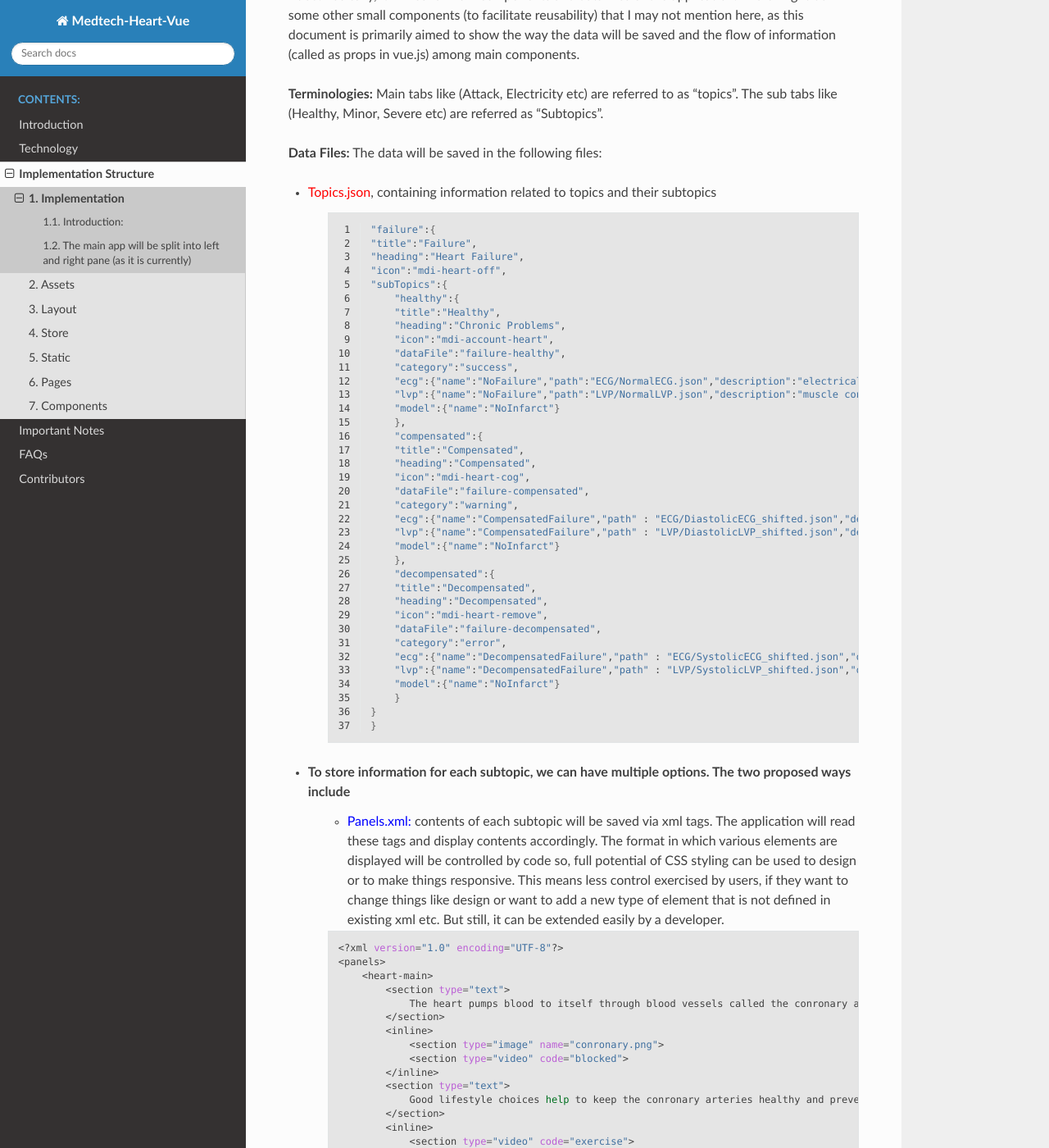
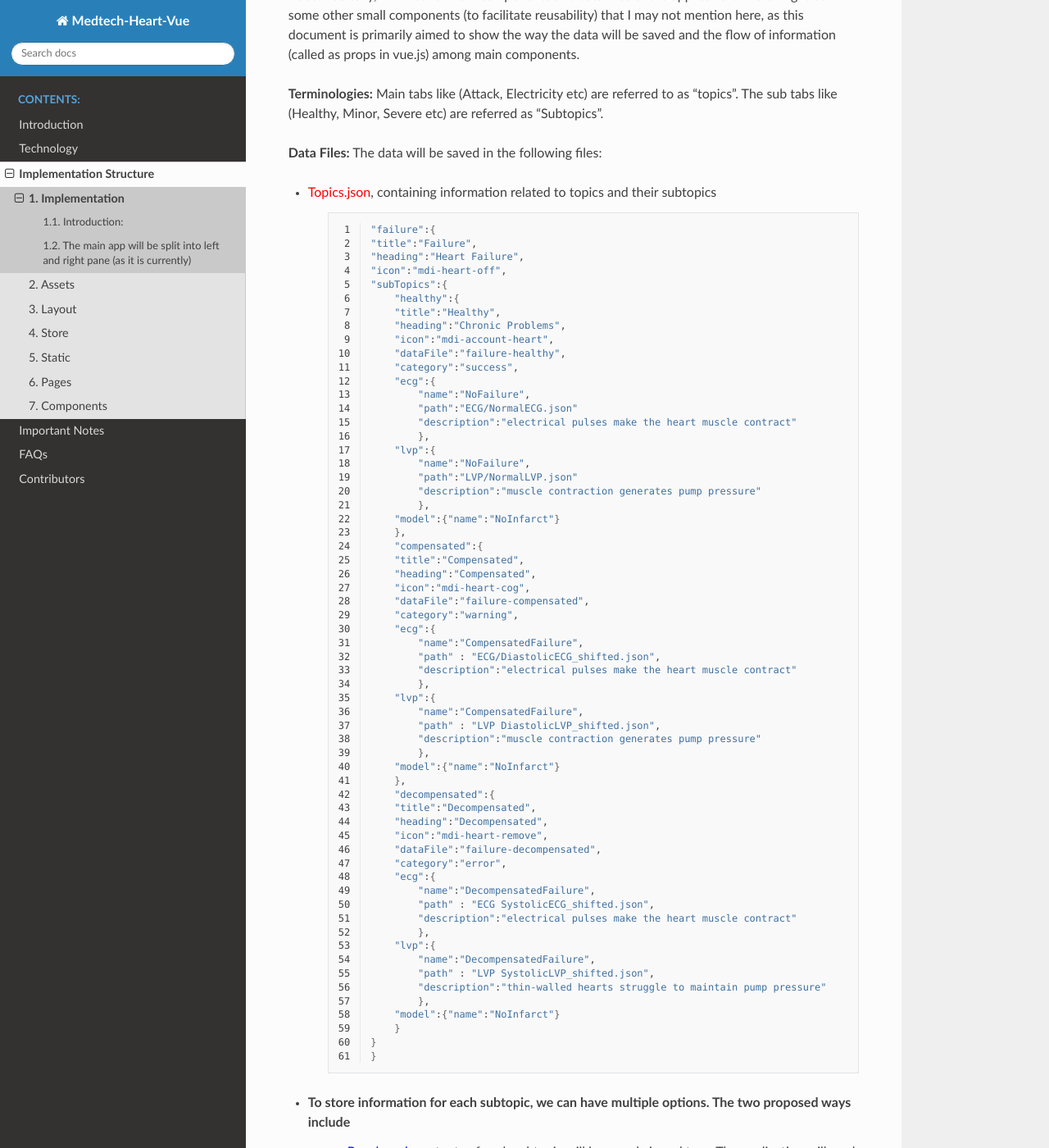
Before and after one commit to ABI-Web-Apps/medtech-heart-vue, a Sphinx documentation site: the page built from docs/source/implementation_structure/01_intro.rst, in a window 1280 px wide and 1400 px high, scrolled down 257 px. Shown: the whole window at 82% size. Built offline with Sphinx 7.4.7 and the Read the Docs theme 2.0.0, drawn with Linux system fonts in a browser that asks for light colours; pages that are not in the unit, such as notebooks, are missing from menus; some of the changed text lies outside the part shown.

Commit message:
change the code block css

```diff
--- a/docs/source/_static/css/theme_overrides.css
+++ b/docs/source/_static/css/theme_overrides.css
@@ -32,5 +32,5 @@
 } */
 
 .highlight {
-  background: rgba(220, 220, 220, 0.7) !important;
+  background: rgba(220, 220, 220, 0.1) !important;
 }
--- a/docs/source/implementation_structure/01_intro.rst
+++ b/docs/source/implementation_structure/01_intro.rst
@@ -27,8 +27,16 @@
             "icon":"mdi-account-heart",
             "dataFile":"failure-healthy",
             "category":"success",
-            "ecg":{"name":"NoFailure","path":"ECG/NormalECG.json","description":"electrical pulses make the heart muscle contract"},
-            "lvp":{"name":"NoFailure","path":"LVP/NormalLVP.json","description":"muscle contraction generates pump pressure"},
+            "ecg":{
+                "name":"NoFailure",
+                "path":"ECG/NormalECG.json"
+                "description":"electrical pulses make the heart muscle contract"
+                },
+            "lvp":{
+                "name":"NoFailure",
+                "path":"LVP/NormalLVP.json"
+                "description":"muscle contraction generates pump pressure"
+                },
             "model":{"name":"NoInfarct"}
             },
             "compensated":{
@@ -37,8 +45,16 @@
             "icon":"mdi-heart-cog",
             "dataFile":"failure-compensated",
             "category":"warning",
-            "ecg":{"name":"CompensatedFailure","path" : "ECG/DiastolicECG_shifted.json","description":"electrical pulses make the heart muscle contract"},
-            "lvp":{"name":"CompensatedFailure","path" : "LVP/DiastolicLVP_shifted.json","description":"muscle contraction generates pump pressure"},
+            "ecg":{
+                "name":"CompensatedFailure",
+                "path" : "ECG/DiastolicECG_shifted.json",
+                "description":"electrical pulses make the heart muscle contract"
+                },
+            "lvp":{
+                "name":"CompensatedFailure",
+                "path" : "LVP DiastolicLVP_shifted.json",
+                "description":"muscle contraction generates pump pressure"
+                },
             "model":{"name":"NoInfarct"}
             },
             "decompensated":{
@@ -47,8 +63,16 @@
             "icon":"mdi-heart-remove",
             "dataFile":"failure-decompensated",
             "category":"error",
-            "ecg":{"name":"DecompensatedFailure","path" : "ECG/SystolicECG_shifted.json","description":"electrical pulses make the heart muscle contract"},
-            "lvp":{"name":"DecompensatedFailure","path" : "LVP/SystolicLVP_shifted.json","description":"thin-walled hearts struggle to maintain pump pressure"},
+            "ecg":{
+                "name":"DecompensatedFailure",
+                "path" : "ECG SystolicECG_shifted.json",
+                "description":"electrical pulses make the heart muscle contract"
+                },
+            "lvp":{
+                "name":"DecompensatedFailure",
+                "path" : "LVP SystolicLVP_shifted.json",
+                "description":"thin-walled hearts struggle to maintain pump pressure"
+                },
             "model":{"name":"NoInfarct"}
             }
         }
@@ -58,19 +82,22 @@
     - :blue:`Panels.xml:` contents of each subtopic will be saved via xml tags. The application will read these tags and display contents accordingly. The format in which various elements are displayed will be controlled by code so, full potential of CSS styling can be used to design or to make things responsive. This means less control exercised by users, if they want to change things like design or want to add a new type of element that is not defined in existing xml etc. But still, it can be extended easily by a developer.
 
     .. code-block:: bash
+        :linenos:
 
         <?xml version="1.0" encoding="UTF-8"?>
         <panels>
             <heart-main>
                 <section type="text">
-                    The heart pumps blood to itself through blood vessels called the conronary arteries.
+                    The heart pumps blood to itself through blood vessels
+                    called the conronary arteries.
                 </section>
                 <inline>
                     <section type="image" name="conronary.png">
                     <section type="video" code="blocked">
                 </inline>
                 <section type="text">
-                    Good lifestyle choices help to keep the conronary arteries healthy and prevent heart attacks.
+                    Good lifestyle choices help to keep the conronary arteries
+                    healthy and prevent heart attacks.
                 </section>
                 <inline>
                     <section type="video" code="exercise">
@@ -84,7 +111,9 @@
 
     .. code-block::
 
-        This is an interactive model of the heart's two main pumping chambers: the ventricles. Spin, zoom, drag, and open the heart using the gestures shown at the bottom. Vary the heart rate using the slider on the right.
+        This is an interactive model of the heart's two main pumping chambers:
+        the ventricles. Spin, zoom, drag, and open the heart using the gestures
+        shown at the bottom. Vary the heart rate using the slider on the right.
 
         ![schematic](img/schematic.png)
         <a href="#video-div" data-play="video">
@@ -93,15 +122,19 @@
 
         ---
 
-        The heart pumps blood around the body to provide all the organ systems with oxygen and nutrients.
+        The heart pumps blood around the body to provide all the organ systems
+        with oxygen and nutrients.
 
-        The ECG trace (top right) represents the electrical waves in the heart that stimulate contraction and generate pressure (middle right) to pump blood.
+        The ECG trace (top right) represents the electrical waves in the heart
+        that stimulate contraction and generate pressure (middle right) to pump
+        blood.
         - - -
         Click through the tabs below to learn about various heart diseases.
 
 - :red:`Videos.json`, containing information relevant to each video
 
     .. code-block:: bash
+        :linenos:
 
         {
             "healthy":{
```
